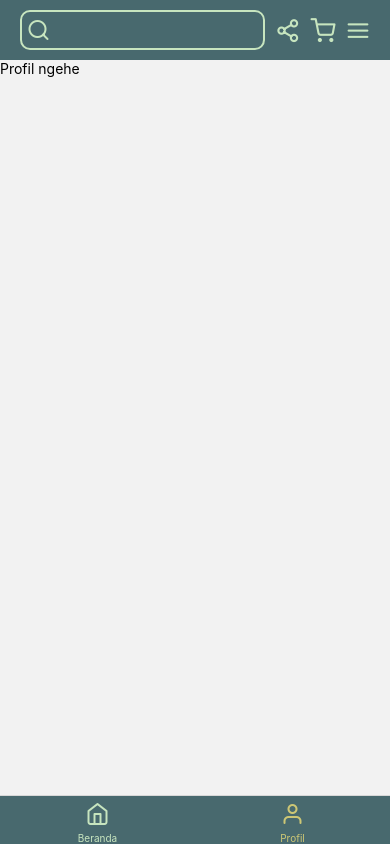
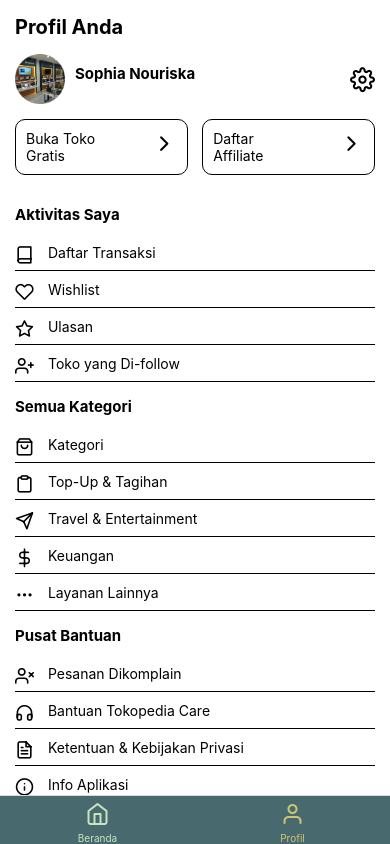
Before and after one commit to Redoqx/Takashimurah, a React Native app in the folder Takashimurah/: screen /Profil in a window 390 px wide. Built offline with nearby package versions, Linux system fonts and the light colour scheme; no server answers.

Commit message:
tampilan profil (front-end)

```diff
--- a/Takashimurah/src/config/color.js
+++ b/Takashimurah/src/config/color.js
@@ -4,5 +4,6 @@
     backgroundColor: "white",
     panelColor: "#F3FFED",
     starColor : "#FFCE31",
-    activeColor:"#CDC775"
+    activeColor:"#CDC775",
+    blackColor: "#000"
 };
--- a/Takashimurah/src/screens/Profil.js
+++ b/Takashimurah/src/screens/Profil.js
@@ -3,13 +3,133 @@
 import { Feather } from '@expo/vector-icons';
 import color from '../config/color';
 
-import Header from './Header';
+import profilToko from '../../assets/profilToko.png'
 
 const Profil = () => {
     return (
         <ScrollView>
-            <Header/>
-        <Text>Profil ngehe</Text>
+            {/* <Header/> */}
+                <View style={styles.container}>
+
+                    <View style = {styles.head}>
+                        <Text style= {styles.headText}>Profil Anda </Text>
+                    </View>
+
+                    <View style = {styles.wrap}>
+                        <View style= {styles.wrapProfillagi}>
+                            <View>
+                                <Image source={profilToko}
+                                style={{width: 50, height: 50}}
+                                />
+                            </View>
+                            <View>
+                                <Text style={styles.namaText}>Sophia Nouriska</Text>
+                            </View>
+                        </View>
+                        <View style={styles.iconSetting}>
+                            <Feather name="settings" size={25} color={color.blackColor}/>
+                        </View>
+                    </View>
+
+                    <View style={styles.wrap}>
+                        <View style={styles.wrapBawahlagi}>
+                            <View style={styles.bawahprofil}>
+                                <Text>Buka Toko Gratis</Text>
+                            </View>
+                            <Feather name="chevron-right" size={25} color={color.blackColor}/>
+
+                        </View>
+
+                        <View style={styles.wrapBawahlagi}>
+                            <View style={styles.bawahprofil}>
+                                <Text>Daftar Affiliate</Text>
+                            </View>
+                            <Feather name="chevron-right" size={25} color={color.blackColor}/>
+                        </View>
+                    </View>
+
+                    {/* body bawah : aktivitas saya */}
+                    <View style = {styles.bodyBawah}>
+                        <View style = {styles.subJudul}>
+                            <Text style = {styles.subJudulText}>Aktivitas Saya</Text>
+                        </View>
+
+                        <View style = {styles.wrapBody}>
+                            <Feather name="book" size={19} color={color.blackColor}/>
+                            <Text style = {styles.text}> Daftar Transaksi </Text>
+                        </View>
+
+                        <View style = {styles.wrapBody}>
+                            <Feather name="heart" size={19} color={color.blackColor}/>
+                            <Text style = {styles.text} > Wishlist </Text>
+                        </View>
+
+                        <View style = {styles.wrapBody}>
+                            <Feather name="star" size={19} color={color.blackColor}/>
+                            <Text style = {styles.text} > Ulasan </Text>
+                        </View>
+
+                        <View style = {styles.wrapBody}>
+                            <Feather name="user-plus" size={19} color={color.blackColor}/>
+                            <Text style = {styles.text} > Toko yang Di-follow </Text>
+                        </View>
+
+                        {/* body bawah : semua kategori */}
+                        <View style = {styles.subJudul}>
+                            <Text style = {styles.subJudulText}>Semua Kategori</Text>
+                        </View>
+
+                        <View style = {styles.wrapBody}>
+                            <Feather name="shopping-bag" size={19} color={color.blackColor}/>
+                            <Text style = {styles.text} > Kategori </Text>
+                        </View>
+
+                        <View style = {styles.wrapBody}>
+                            <Feather name="clipboard" size={19} color={color.blackColor}/>
+                            <Text style = {styles.text} > Top-Up & Tagihan </Text>
+                        </View>
+
+                        <View style = {styles.wrapBody}>
+                            <Feather name="send" size={19} color={color.blackColor}/>
+                            <Text style = {styles.text} > Travel & Entertainment </Text>
+                        </View>
+
+                        <View style = {styles.wrapBody}>
+                            <Feather name="dollar-sign" size={19} color={color.blackColor}/>
+                            <Text style = {styles.text} > Keuangan </Text>
+                        </View>
+
+                        <View style = {styles.wrapBody}>
+                            <Feather name="more-horizontal" size={19} color={color.blackColor}/>
+                            <Text style = {styles.text} > Layanan Lainnya </Text>
+                        </View>
+
+                        {/* body bawah : pusat bantuan */}
+                        <View style = {styles.subJudul}>
+                            <Text style = {styles.subJudulText}>Pusat Bantuan</Text>
+                        </View>
+
+                        <View style = {styles.wrapBody}>
+                            <Feather name="user-x" size={19} color={color.blackColor}/>
+                            <Text style = {styles.text} > Pesanan Dikomplain </Text>
+                        </View>
+
+                        <View style = {styles.wrapBody}>
+                            <Feather name="headphones" size={19} color={color.blackColor}/>
+                            <Text style = {styles.text} > Bantuan Tokopedia Care </Text>
+                        </View>
+
+                        <View style = {styles.wrapBody}>
+                            <Feather name="file-text" size={19} color={color.blackColor}/>
+                            <Text style = {styles.text} > Ketentuan & Kebijakan Privasi </Text>
+                        </View>
+
+                        <View style = {styles.wrapBody}>
+                            <Feather name="info" size={19} color={color.blackColor}/>
+                            <Text style = {styles.text} > Info Aplikasi </Text>
+                        </View>
+                    </View>
+                </View>
         </ScrollView>
     )
 }
@@ -18,217 +138,85 @@
     container: {
         flex: 1,
         backgroundColor : '#F5F5F5',
-        // marginTop: StatusBar.currentHeight || 0,
+        marginTop: StatusBar.currentHeight || 0,
         alignItems : 'center',
+        width: "100%",
+        height: "100%"
     },
-    // header: {
-    //     backgroundColor : '#48696E',
-    // },
-    product: {
-        backgroundColor: '#fff',
-    },
-    price: {
-        padding: 10,
-        backgroundColor: '#fff',
-    },
-    priceText: {
-        fontWeight: 'bold',
-        fontSize: 30,
-    },
-    desc: {
-        paddingLeft: 10,
-        paddingRight: 10,
-        paddingBottom: 10,
-        backgroundColor: '#fff',
-    },
-    descText: {
-        fontSize: 20,
-    },
-    wrap: {
+    head : {
         flexDirection : 'row',
         display: 'flex',
         backgroundColor: '#fff',
-        paddingLeft:15,
-        paddingRight: 15,
-        paddingBottom: 15,
-        justifyContent: 'space-between',
+        padding: 15,
+        paddingBottom: 0,
+        width: "100%"
     },
-    wrapTerjual: {
-        fontSize: 12,
-        flexDirection: 'row',
-        padding: 10,
-        paddingLeft: 0,
+    headText : {
+        fontSize: 20,
+        fontWeight: 'bold'
     },
-    textTerjual: {
-        padding: 2,
-    },
-    countTerjual: {
-        padding: 2,
-    },
-    wrapRating: {
-        borderWidth: 1,
-        fontSize: 12,
-        flexDirection: 'row',
-        paddingTop: 10,
-        paddingBottom: 10,
-        paddingLeft: 15,
-        paddingRight: 15,
-        borderRadius: 10,
-    },
-    rating: {
-        padding: 2,
-    },
-    countRating: {
-        padding: 2,
-    },
-    wrapTestimoni: {
-        borderWidth: 1,
-        fontSize: 12,
-        flexDirection: 'row',
-        paddingTop: 10,
-        paddingBottom: 10,
-        paddingLeft: 15,
-        paddingRight: 15,
-        borderRadius: 10,
-    },
-    testimoni: {
-        padding: 2,
-    },
-    countTestimoni: {
-        padding: 2,
-    },
-    wrapDiskusi: {
-        borderWidth: 1,
-        fontSize: 12,
-        flexDirection: 'row',
-        paddingTop: 10,
-        paddingBottom: 10,
-        paddingLeft: 15,
-        paddingRight: 15,
-        borderRadius: 10,
-    },
-    diskusi: {
-        padding: 2,
-    },
-    countDiskusi: {
-        padding: 2,
-    },
-    wrapToko:{
+    wrap:{
         flexDirection : 'row',
         display: 'flex',
         backgroundColor: '#fff',
-        padding: 10,
+        padding: 15,
+        paddingBottom: 0,
         justifyContent: 'space-between',
-        marginTop: 10,
+        width: "100%"
     },
-    wrapTokolagi : {
+    wrapProfillagi : {
         flexDirection : 'row',
         display: 'flex',
+        width: "50%",
     },
     namaText : {
         fontWeight: 'bold',
-        padding: 15,
-        fontSize: 17,
+        fontSize: 15,
+        padding: 10
+,       justifyContent: 'center',
+        alignItems: 'center',
     },
-    followToko: {
-        borderWidth: 1,
+    iconSetting: {
         fontSize: 12,
         flexDirection: 'row',
-        marginTop: 5,
-        marginBottom: 5,
-        paddingLeft: 15,
-        paddingRight: 15,
+        justifyContent: 'center',
+        alignItems: 'center',
+    },
+    wrapBawahlagi: {
+        borderWidth: 1,
+        width : "48%",
+        padding: 10,
         borderRadius: 10,
+        justifyContent: 'space-between',
+        display: 'flex',
+        flexDirection: 'row',
     },
-    followText: {
-        padding: 10,
-        fontWeight: 'bold',
+    bawahprofil : {
+        width : "50%",
+        justifyContent: 'center',
     },
-    wrapDetail : {
-        backgroundColor: '#fff',
-        marginTop: 10,
-        padding: 10,
+    bodyBawah : {
+        backgroundColor: "#fff",
+        width: "100%",
+        padding: 15,
     },
-
-    wrapDetaillagi: {
+    subJudul : {
+        paddingBottom: 10,
+        paddingTop : 15,
+    },
+    subJudulText : {
+        fontSize : 15,
+        fontWeight : 'bold',
+    },
+    wrapBody : {
+        display: 'flex',
         flexDirection: 'row',
-        display: 'flex',
         borderBottomWidth: 1,
-        borderColor: '#757575',
-        justifyContent: 'space-between'
+        paddingTop :10,
+        paddingBottom: 5,
     },
-    titleDetail :{
-        fontWeight: 'bold',
-        fontSize: 17,
-    },
-    aspek: {
-        marginTop: 10,
-    },
-    kondisi: {
-        marginTop: 10,
-    },
-    kondisiText: {
-      color: '#757575',
-    },
-    wrapShop: {
-        flexDirection : 'row',
-        display: 'flex',
-        backgroundColor: '#fff',
-        paddingTop: 15,
-        paddingLeft:15,
-        paddingRight: 15,
-        paddingBottom: 15,
-        justifyContent: 'space-between',
-        marginTop: 10,
-    },
-    chatShop: {
-        borderWidth: 1,
-        fontSize: 12,
-        flexDirection: 'row',
-        paddingTop: 10,
-        paddingBottom: 10,
-        paddingLeft: 15,
-        paddingRight: 15,
-        borderRadius: 10,
-    },
-    shop : {
-        borderWidth: 1,
-        fontSize: 12,
-        flexDirection: 'row',
-        paddingTop: 10,
-        paddingBottom: 10,
-        paddingLeft: 15,
-        paddingRight: 15,
-        borderRadius: 10,
-    },
-    shopText: {
-        paddingRight: 25,
-        paddingLeft: 25,
-        fontWeight: 'bold',
-    },
-    cart: {
-        borderWidth: 1,
-        fontSize: 12,
-        flexDirection: 'row',
-        paddingTop: 10,
-        paddingBottom: 10,
-        paddingLeft: 15,
-        paddingRight: 15,
-        borderRadius: 10,
-        backgroundColor: '#48696E',
-    },
-    cartText: {
-        paddingRight: 25,
-        paddingLeft: 25,
-        color: '#fff',
-        fontWeight: 'bold',
-
+    text : {
+        paddingLeft : 10,
     }
-
-
-
-
-
 })
-
 export default Profil;
```
